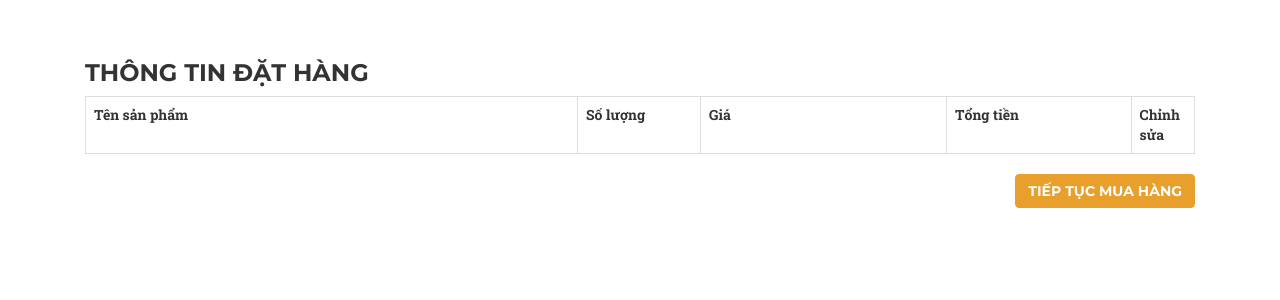
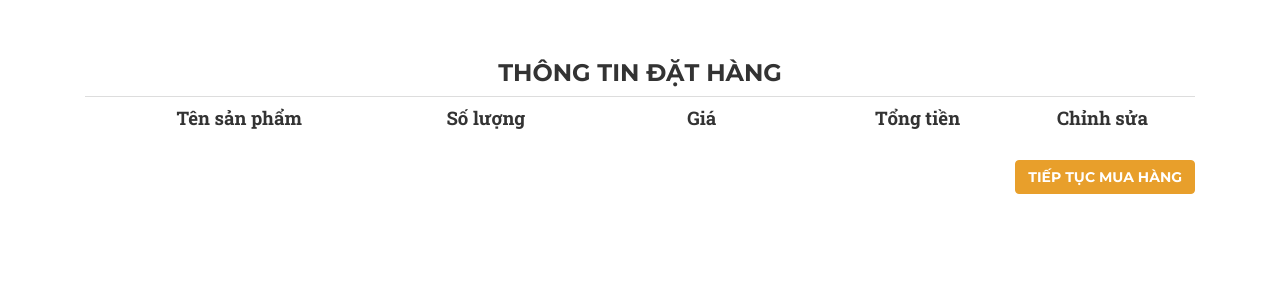
Before and after one commit to DormTeam/DormStop, a PHP site: page /viewcart.php in a window 1280 px wide. Shown: the part 100-400 px from the top of the page. Run offline with PHP 8.4, Linux system fonts and the light colour scheme; lists and menus that the app fills with data are empty; some web fonts are replaced.

Commit message:
Modified: cartview design

```diff
--- a/css/cart.css
+++ /dev/null
@@ -1,44 +0,0 @@
-.cart
-{
-	padding: 10px;
-	margin: 10px;
-}
-
-.cart-item
-{
-	display: -ms-flexbox;
-  	display: flex;
-  	-ms-flex-align: start;
-    align-items: flex-start;
-}
-.cart-item img
-{
-	margin-right: 25px;
-}
-.cart-body
-{
-	-ms-flex: 1;
-      flex: 1;
-}
-.cart-body div
-{
-	margin-left: 25px;
-	margin-right: 25px;
-}
-
-.cart-body a
-{
-	text-decoration: none;
-}
-
-/* design for extract fee*/
-.cart-sub td
-{
-	background-color: #fff176;
-}
-
-/* design for total row*/
-.cart-total td
-{
-	background-color: #ffeb3b;
-}
--- a/register.php
+++ b/register.php
@@ -1,5 +1,5 @@
 <?php
-	require_once('connect.php');
+	require('connect.php');
 	if (isset($_POST["register"])) {
 		//lấy thông tin từ các form bằng phương thức POST
 		$username = $_POST["rusername"];
--- a/viewcart.php
+++ b/viewcart.php
@@ -77,6 +77,8 @@
     <link href="https://fonts.googleapis.com/css?family=Roboto" rel="stylesheet">
     <link href="https://fonts.googleapis.com/css?family=Ubuntu" rel="stylesheet">
     <link href="https://fonts.googleapis.com/css?family=Mukta" rel="stylesheet">
+    <link href="https://fonts.googleapis.com/css?family=Nunito" rel="stylesheet">
+
 
     <link rel="stylesheet" href="https://maxcdn.bootstrapcdn.com/bootstrap/3.3.6/css/bootstrap.min.css" />
     <script src="https://maxcdn.bootstrapcdn.com/bootstrap/3.3.6/js/bootstrap.min.js"></script>
@@ -89,7 +91,6 @@
     <link href="css/animate.min.css" rel="stylesheet">
     <link href="css/responsive.css" rel="stylesheet">
 
-    <link rel="stylesheet" href="css/cart.css">
 </head>
 
 <body id="page-top">
@@ -104,15 +105,15 @@
     <div class="container">
     <div style="clear:both"></div>
     <br />
-    <h3>Thông tin đặt hàng</h3>
+    <h3 align="center">Thông tin đặt hàng</h3>
     <div class="table-responsive">
-         <table class="table table-bordered">
+         <table class="table table-hover">
               <tr>
-                   <th width="40%">Tên sản phẩm</th>
-                   <th width="10%">Số lượng</th>
-                   <th width="20%">Giá</th>
-                   <th width="15%">Tổng tiền</th>
-                   <th width="5%">Chỉnh sửa</th>
+                   <th class="text-center" width="25%" style="font-size: 14pt;">Tên sản phẩm</th>
+                   <th class="text-center" width="15%" style="font-size: 14pt;">Số lượng</th>
+                   <th class="text-center" width="20%" style="font-size: 14pt;">Giá</th>
+                   <th class="text-center" width="15%" style="font-size: 14pt;">Tổng tiền</th>
+                   <th class="text-center" width="15%" style="font-size: 14pt;">Chỉnh sửa</th>
               </tr>
               <?php
               if(!empty($_SESSION["shopping_cart"]))
@@ -122,26 +123,29 @@
                    {
               ?>
               <tr>
-                   <td><?php echo $values["item_name"]; ?></td>
-                   <td><?php echo $values["item_quantity"]; ?></td>
-                   <td><?php echo $values["item_price"]; ?>Đ</td>
-                   <td><?php echo number_format($values["item_quantity"] * $values["item_price"]); ?>Đ</td>
-                   <td><a href="viewcart.php?action=delete&id=<?php echo $values["item_id"]; ?>"><span class="text-danger">Remove</span></a></td>
+                   <td style="font-size: 13pt;" align="center"><?php echo $values["item_name"]; ?></td>
+                   <td style="font-size: 13pt;" align="center"><?php echo $values["item_quantity"]; ?></td>
+                   <td style="font-size: 13pt;" align="center"><?php echo $values["item_price"]; ?>Đ</td>
+                   <td style="font-size: 13pt;" align="center"><?php echo number_format($values["item_quantity"] * $values["item_price"]); ?>Đ</td>
+                   <td style="font-size: 13pt;" align="center"><a class="btn btn-danger" href="viewcart.php?action=delete&id=<?php echo $values["item_id"]; ?>">Remove</span></a></td>
               </tr>
               <?php
                         $total = $total + ($values["item_quantity"] * $values["item_price"]);
                    }
               ?>
               <tr>
-                   <td colspan="3" align="right">Total</td>
-                   <td align="right"><?php echo number_format($total); ?>Đ</td>
-                   <td></td>
+                   <td colspan="3" align="right" style="font-weight: bold; font-size: 20pt;">Tổng cộng</td>
+                   <td style="font-weight: bold; font-size: 20pt;" align="center"><?php echo number_format($total); ?>Đ</td>
+                   <td align="center">
+                      <button type="button" class="btn btn-success">Thanh toán ngay <span class="glyphicon glyphicon-play"></span></button>
+                  </td>
               </tr>
               <?php
               }
               ?>
          </table>
-         <a href="cart.php" class="btn btn-primary" style="float: right;">Tiếp tục mua hàng</a>
+
+         <a href="viewproduct.php" class="btn btn-primary" style="float: right;">Tiếp tục mua hàng</a>
         </div>
     </div>
 
--- a/viewproduct.php
+++ b/viewproduct.php
@@ -41,7 +41,6 @@
     <link href="css/animate.min.css" rel="stylesheet">
     <link href="css/responsive.css" rel="stylesheet">
 
-    <link rel="stylesheet" href="css/cart.css">
 </head>
 
 <body id="page-top">
```
